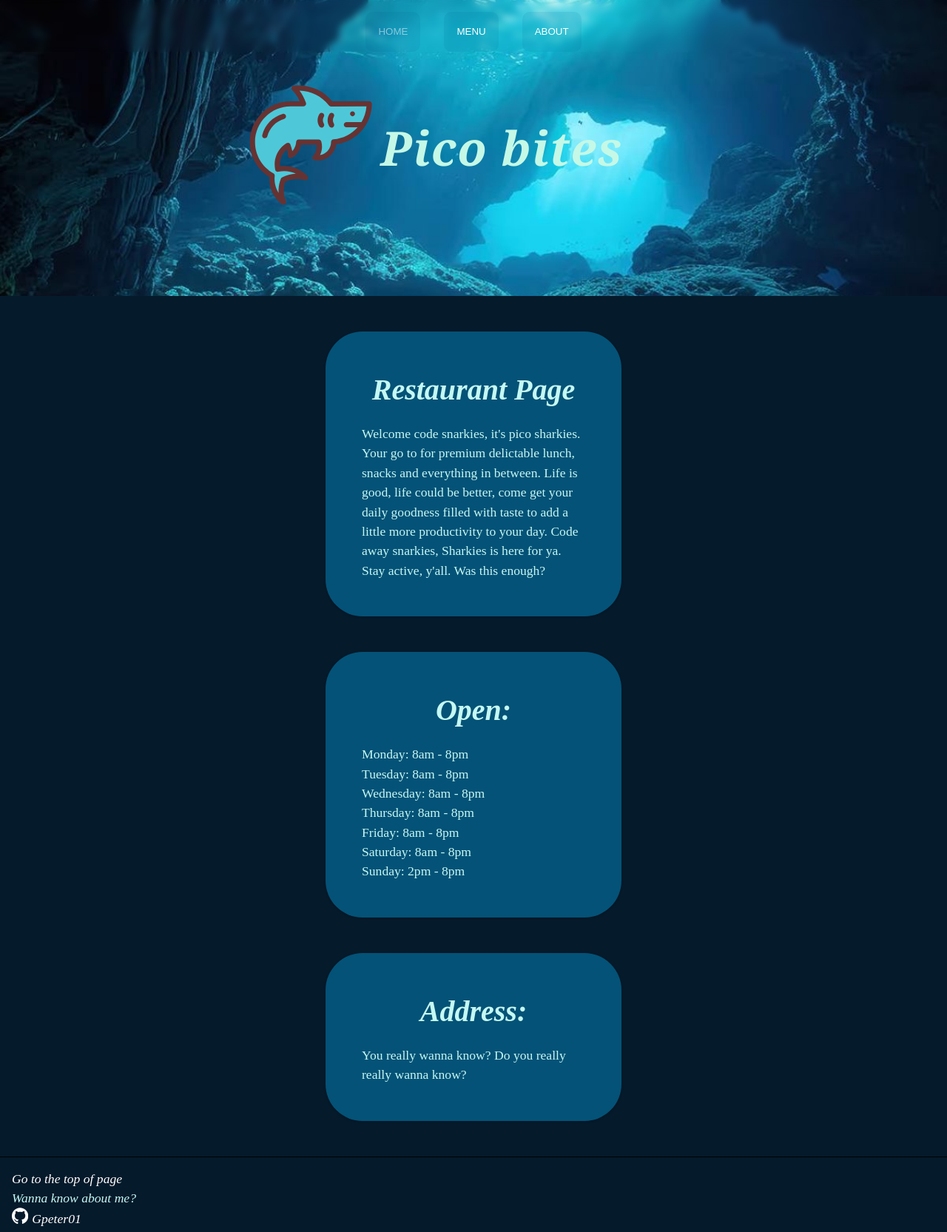
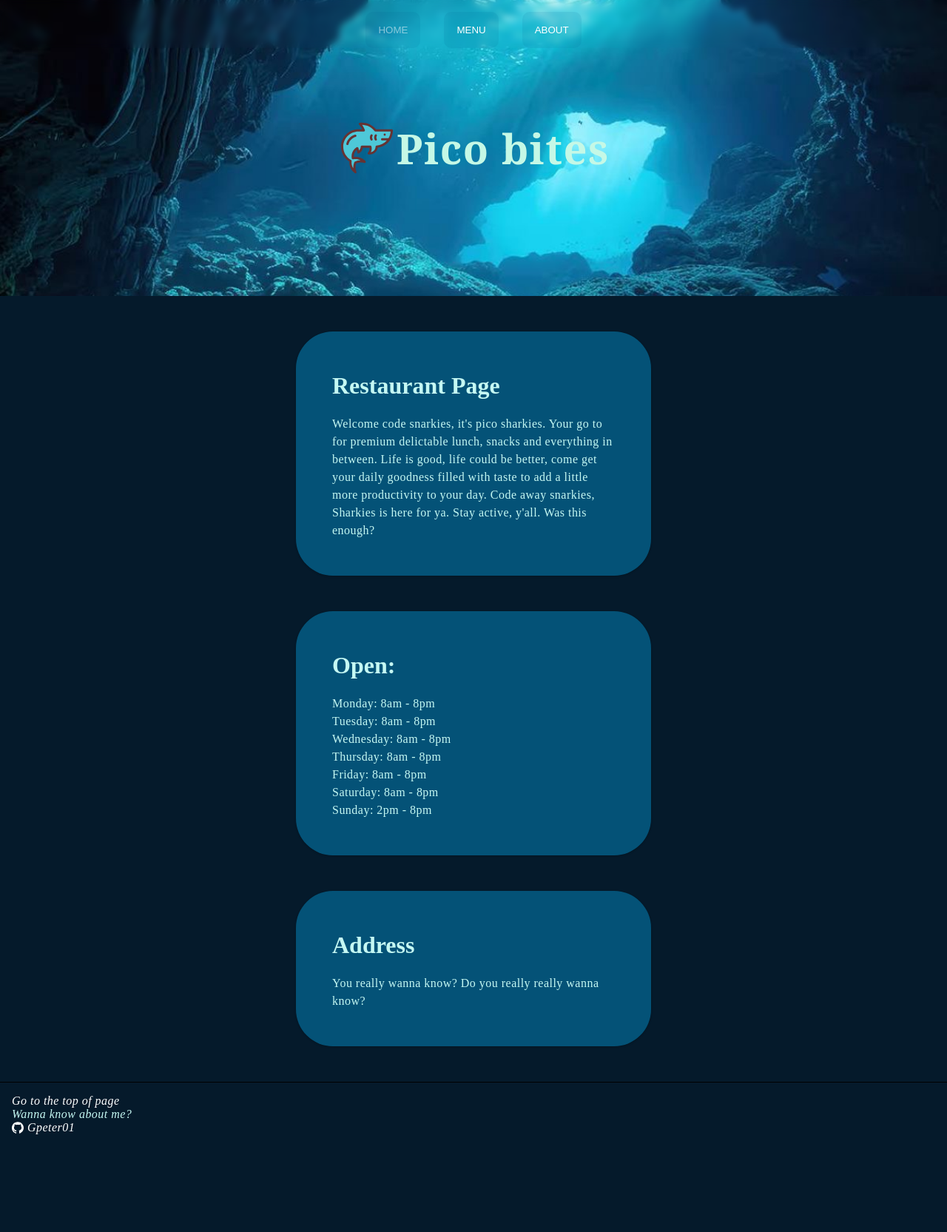
Before and after one commit to Gpeter01/Restaurant-Page, a website built with webpack: page src/template.html in a window 1280 px wide. Shown: the top 1665 px of the page at 74% size. After the commit the page ends 1549 px from the top, so only its background shows below. Built offline with nearby package versions, Linux system fonts and the light colour scheme.

Commit message:
Make overall adjustments to the ui

```diff
--- a/src/about.js
+++ b/src/about.js
@@ -7,9 +7,9 @@ function createAboutPage() {
        <div>
             <h2><i>About us</i></h2>
             <p>
-                <i>We make the best snacks across the continents, delivering nourishing goodness to the world while looking good at it.
+                We make the best snacks across the continents, delivering nourishing goodness to the world while looking good at it.
                 It goes a lot deeper than that. It's a journey of a lifetime but I believe we'll get there. We believe everyone will acheive greatness and we are here to nourish you on your journey.
-                </i>
+
             </p>
         </div>`;
     const menuButton = document.querySelector('.menu');
--- a/src/homepage.js
+++ b/src/homepage.js
@@ -15,7 +15,7 @@ function createHomePage() {
             <div class="content-container">
 
                 <div class="description">
-                    <h2><i>Restaurant Page</i></h2>
+                    <h2>Restaurant Page</h2>
                     <p>
                         Welcome code snarkies, it's pico sharkies. Your go to for premium  delictable lunch, snacks and everything in between.
                         Life is good, life could be better, come get your daily goodness filled with taste to add a little more productivity to your day.
@@ -25,7 +25,7 @@ function createHomePage() {
                 </div>
 
                 <div class="schedule">
-                    <h2><i>Open:</i></h2>
+                    <h2>Open:</h2>
 
                     <p>Monday: 8am - 8pm</p>
                     <p>Tuesday: 8am - 8pm</p>
@@ -37,7 +37,7 @@ function createHomePage() {
                 </div>
 
                 <div class="address">
-                    <h2><i>Address:</i></h2>
+                    <h2>Address</h2>
 
                     <p>You really wanna know? Do you really really wanna know?</p>
                 </div>
@@ -47,7 +47,7 @@ function createHomePage() {
                 <p><a href="#content">Go to the top of page</a></p>
                 <p>Wanna know about me?</p>
                 <p class="github-link">
-                    <span class=" github svg-container">
+                    <span class="github">
                         <a href="link to my github page">
                         <svg xmlns="http://www.w3.org/2000/svg" xmlns:xlink="http://www.w3.org/1999/xlink" version="1.1" id="Capa_1" x="0px" y="0px" viewBox="0 0 24 24" style="enable-background:new 0 0 24 24;" xml:space="preserve">
                             <g>
--- a/src/menu.js
+++ b/src/menu.js
@@ -32,12 +32,12 @@ function createMenuPage() {
         </div>
 
         <div>
-            <h2>Meat pies</h2>
+            <h2><i>Meat pies</i></h2>
 
             <p> C'mon, meat pies? I am eating em all. Trust me, you'd want one too.</p>
         </div>
         <div>
-            <h2>French fries</h2>
+            <h2><i>French fries</i></h2>
 
             <p>I am running out of things to say lolz. Trust me, french fries is the way though.</p>
         </div>`;
--- a/src/style.css
+++ b/src/style.css
@@ -2,7 +2,6 @@
     padding: 0;
     margin: 0;
     border: 0;
-    line-height: 1.5;
     box-sizing: border-box;
 }
 
@@ -67,29 +66,27 @@ svg {
 }
 
 .svg-container {
-    height: 100%;
-    width: 30%;
+    height: 5rem;
 }
 
 h1 {
-    font-size: 4rem;
+    font-size: 3.5rem;
     font-family: Georgia, 'Times New Roman', Times, serif;
     font-weight: 600;
     letter-spacing: 0.1rem;
     color: rgb(197, 248, 230);
-    font-style: italic;
 }
 
 .container {
-    height: fit-content;
     width: 100%;
     font-family: 'Times New Roman', Times, serif;
 }
 
 .content-container {
+    line-height: 1.5;
     display: grid;
     gap: 3rem;
-    grid-template-columns: 50ch;
+    grid-template-columns: 60ch;
     justify-content: center;
     padding: 3rem;
 }
@@ -106,12 +103,12 @@ h1 {
 
 h2 {
     padding-bottom: 1rem;
-    font-size: 2.5rem;
-    text-align: center;
+    font-size: 2rem;
 }
 
 p {
-    font-size: 1.1rem;
+    font-size: 1rem;
+    letter-spacing: 0.03rem;
 }
 
 .github-link {
@@ -120,7 +117,7 @@ p {
 }
 
 .github {
-    width: 6%;
+    height: 1rem;
     fill: white;
 }
 
```
